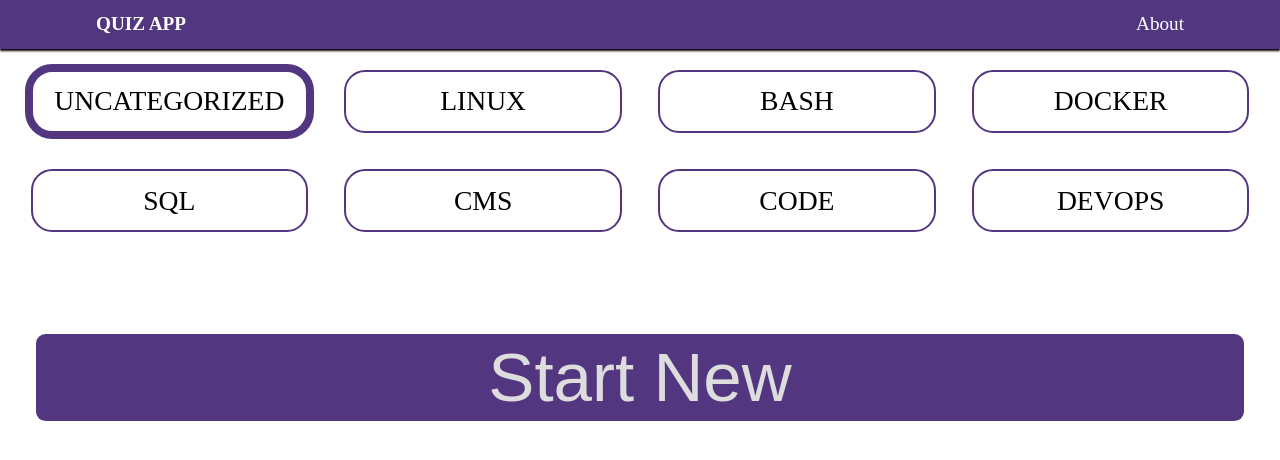
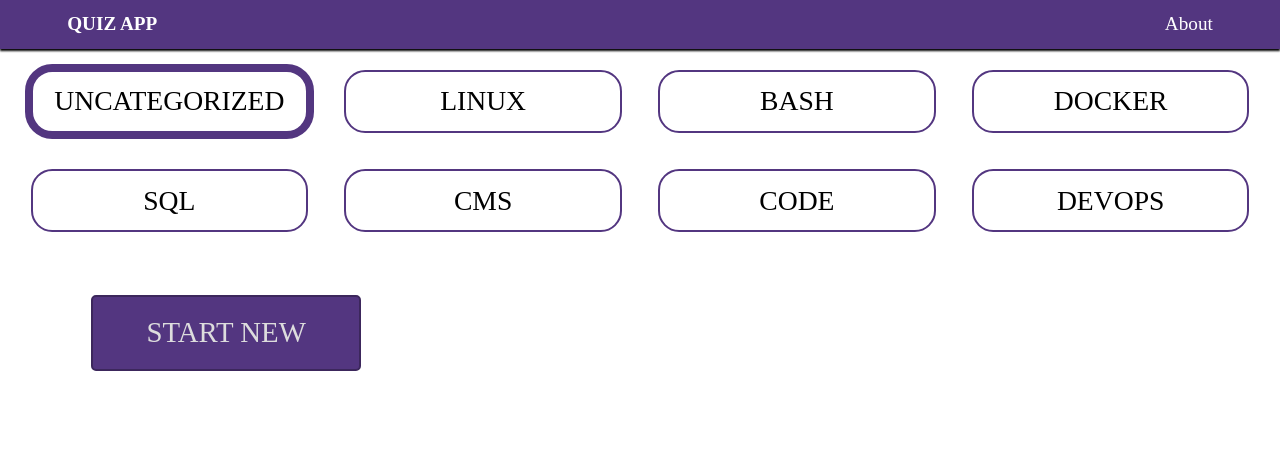
Before and after one commit to antklim89/quiz_app_vite, a Vue app: page / in a window 1280 px wide. Shown: the top 460 px of the page. Built offline with nearby package versions, Linux system fonts and the light colour scheme.

Commit message:
update button style

```diff
--- a/src/styles/global.scss
+++ b/src/styles/global.scss
@@ -1,4 +1,5 @@
 *, *:after, *:before {
+    font-family: serif;
     margin: 0;
     padding: 0;
     box-sizing: border-box;
@@ -6,6 +7,7 @@
 
 :root {
     --primary-color: #533680;
+    --primary-color-dark: #3c275c;
     --secondary-color: #020646;
     --light-color: #ddd;
     --dark-color: #111;
@@ -15,8 +17,8 @@
     --sp-1: .2rem;
     --sp-2: .7rem;
     --sp-3: 1rem;
-    --sp-4: 2rem;
-    --sp-5: 4rem;
+    --sp-4: 1.5rem;
+    --sp-5: 2.5rem;
 
     --cols: 1;
 
@@ -53,20 +55,39 @@ html {
     font-size: var(--fs);
 }
 
-button {
+.button {
+    display: flex;
+    justify-content: center;
+    text-transform: uppercase;
     cursor: pointer;
-}
-
-.button {
     background: var(--primary-color);
-    border: none;
+    font-size: var(--sp-4);
     padding: var(--sp-3) var(--sp-3);
     color: var(--light-color);
     text-decoration: none;
+    border-radius: 5px;
+    border: 2px solid var(--primary-color-dark);
 
     &:disabled {
         background: lightgrey;
         cursor: default;
+    }
+}
+
+.button-group {
+    display: flex;
+    flex-wrap: wrap;
+    margin: var(--sp-5) 0;
+
+    .button {
+        width: 270px;
+        margin: var(--sp-1);
+    }
+
+    > * {
+        flex: 1 0 250px;
+        display: flex;
+        justify-content: center;
     }
 }
 
--- a/src/views/Home.vue
+++ b/src/views/Home.vue
@@ -21,7 +21,8 @@
                 >
             </div>
         </div>
-        <div class="button-container">
+        <div class="button-group">
+            <div>
                 <button
                     class="button"
                     :class="{loading: loading}"
@@ -30,6 +31,8 @@
                 >
                     Start New
                 </button>
+            </div>
+            <div>
                 <router-link
                     v-if="store.getters.hasQuestions"
                     class="button"
@@ -39,6 +42,8 @@
                 >
                     Continue
                 </router-link>
+            </div>
+            <div>
                 <router-link
                     v-if="store.getters.allQuestionsAnswered"
                     class="button"
@@ -48,6 +53,7 @@
                 >
                     Show Results
                 </router-link>
+            </div>
         </div>
     </div>
 </template>
@@ -73,9 +79,7 @@ const startQuiz = async () => {
         await store.dispatch('fetchQuestions');
         push({ name: 'Question', params: { id: 1 } });
     } catch (error) {
-        if (error instanceof Error) {
-            errorMessage.value = error.message;
-        }
+        if (error instanceof Error) errorMessage.value = error.message;
     } finally {
         loading.value = false;
     }
@@ -88,22 +92,6 @@ const handleSelectCategory = (value: string) => {
 </script>
 
 <style lang="scss" scoped>
-.button-container {
-    display: flex;
-    flex-direction: column;
-    justify-content: center;
-    flex-wrap: wrap;
-    margin: var(--sp-5) var(--sp-1);
-
-    .button {
-        text-align: center;
-        font-size: var(--fs-xl);
-        border-radius: 0.5rem;
-        padding: var(--sp-1) var(--sp-4);
-        margin: var(--sp-2);
-    }
-}
-
 .categories {
     display: grid;
     grid-template-columns: repeat(var(--cols), 1fr);
--- a/src/views/Question.vue
+++ b/src/views/Question.vue
@@ -33,27 +33,30 @@
                 </div>
             </div>
         </div>
-        <div class="actions">
+        <div class="button-group">
+            <div>
                 <router-link
                     v-if="store.getters.hasPrevQuestion"
                     :to="{name: 'Question', params: { id: Number($route.params.id) - 1 }}"
                     class="button actions__item"
                 >
-                Previous Question
+                    Previous
                 </router-link>
                 <router-link
                     v-else
                     :to="{ name: 'Home' }"
                     class="button actions__item"
                 >
-                Go Home
+                    Home
                 </router-link>
+            </div>
+            <div>
                 <router-link
                     v-if="store.getters.hasNextQuestion && store.getters.hasSelectedAnswer"
                     :to="{name: 'Question', params: { id: Number($route.params.id) + 1 }}"
                     class="button actions__item"
                 >
-                Next Question
+                    Next
                 </router-link>
                 <router-link
                     v-else-if="!store.getters.hasNextQuestion && store.getters.hasSelectedAnswer"
@@ -62,6 +65,7 @@
                 >
                     Show Results
                 </router-link>
+            </div>
         </div>
     </div>
     <div
@@ -73,7 +77,7 @@
             class="button"
             :to="{name: 'Home'}"
         >
-            Go Home
+            Home
         </router-link>
     </div>
 </template>
@@ -127,15 +131,6 @@ const handleChange = (e: Event) => {
         display: grid;
         grid-template-columns: repeat(var(--cols), 1fr);
     }
-    .actions {
-        display: flex;
-        justify-content: space-around;
-        margin-top: var(--sp-5);
-
-        &__item {
-            margin: 0 var(--sp-2);
-        }
-    }
     .no-question {
         display: flex;
         flex-direction: column;
```
Lines whose indentation alone changed are shown as unchanged.
